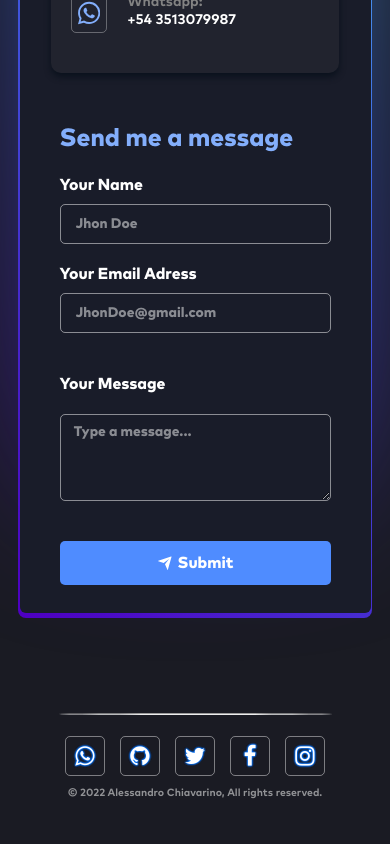
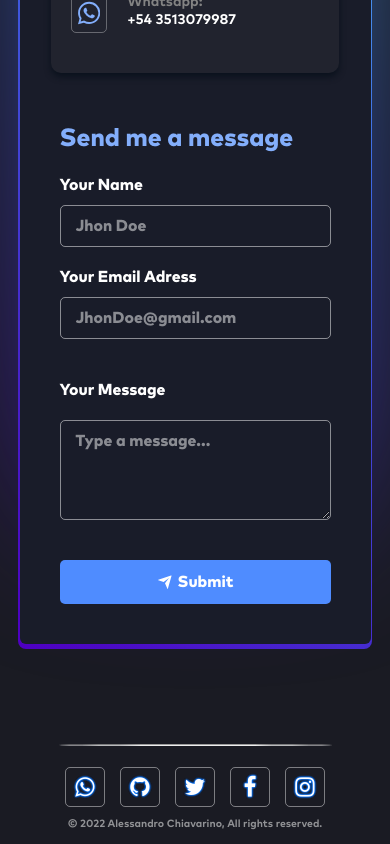
Before and after one commit to Alesso-Chiavarino/Portafolio, a React (Vite) app: page / in a window 390 px wide. Shown: the part 4526-5370 px from the top of the page. Before the commit the page ends 5339 px from the top, so only its background shows below. Built offline with nearby package versions, Linux system fonts and the light colour scheme.

Commit message:
fixes, responsive ont

```diff
--- a/src/components/Form/Form.jsx
+++ b/src/components/Form/Form.jsx
@@ -40,11 +40,11 @@ const Form = () => {
     try {
       if (nameVal && emailVal && messageVal) {
         setLoader(true);
-        // await sendMailsRequest({
-        //   name,
-        //   email,
-        //   message
-        // })
+        await sendMailsRequest({
+          name,
+          email,
+          message
+        })
       } else {
         if (!nameVal) {
           nameRef.current.className = "form-warning"
--- a/src/components/MagicCard/MagicCard.scss
+++ b/src/components/MagicCard/MagicCard.scss
@@ -150,14 +150,6 @@
 }
 
 .contact-form {
-  // display: flex;
-  // flex-direction: column;
-  // justify-content: start;
-  // align-content: lef;
-  // -ms-flex-align: start;
-  // align-items: center;
-  height: 450px;
-  // background-color: #3c67e3;
   width: 65%;
 
   h3 {
--- a/src/responsive.scss
+++ b/src/responsive.scss
@@ -173,6 +173,12 @@
             width: 100%;
         }
 
+        .contact-form {
+            input, textarea {
+                font-size: 16px !important;
+            }
+        }
+
         // .contact-form {
         //     width: 100%;
         // }
```
Also changed, not shown: 1 other file (tests, documents, lock files or other folders).
